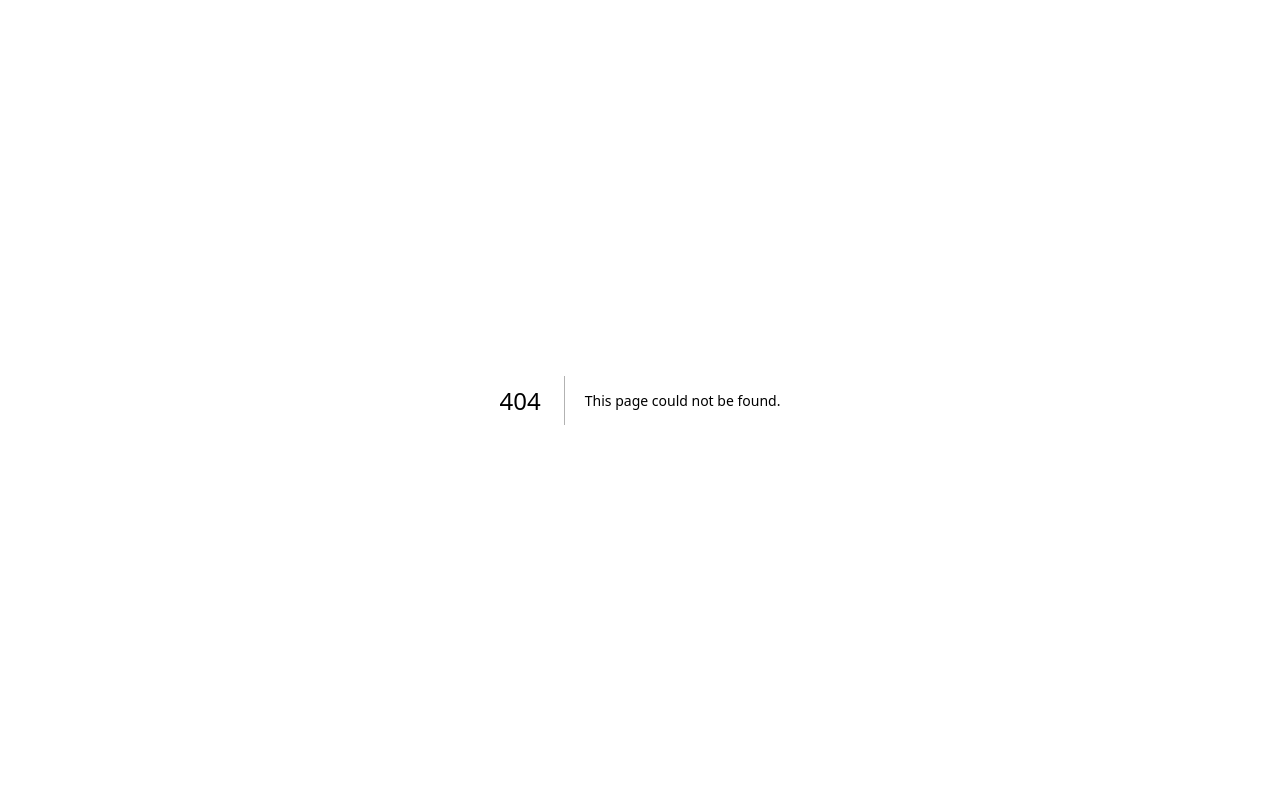
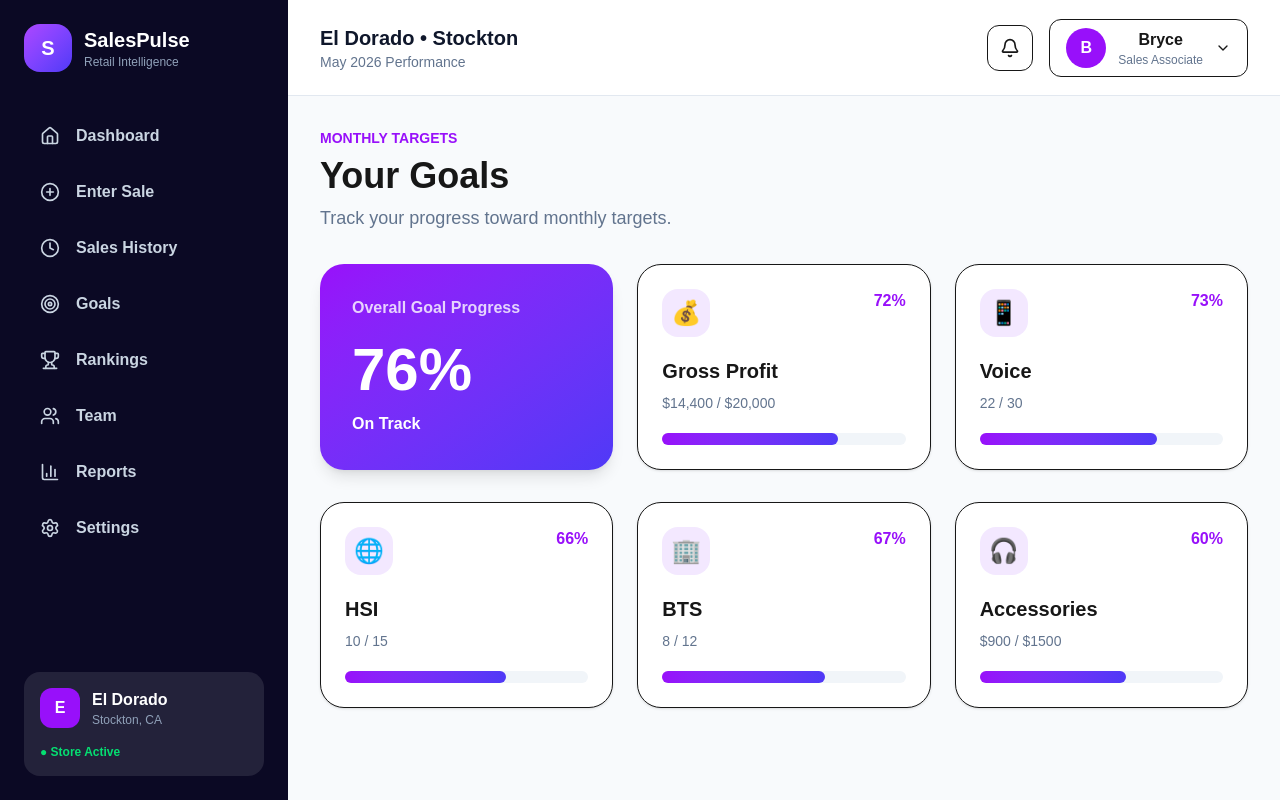
Before and after one commit to itzzerotrace/SalesPulse-V2, a Next.js app: page /goals in a window 1280 px wide. Before the commit this address had no page. Built offline with nearby package versions, Linux system fonts and the light colour scheme.

Commit message:
Build SalesPulse goals tracking system UI

```diff
--- /dev/null
+++ b/app/goals/page.tsx
@@ -0,0 +1,101 @@
+import DashboardShell from "@/components/layout/DashboardShell";
+import GoalsHeader from "@/components/goals/GoalsHeader";
+import GoalScore from "@/components/goals/GoalScore";
+import GoalCard from "@/components/goals/GoalCard";
+
+
+export default function GoalsPage(){
+
+return (
+
+<DashboardShell>
+
+
+<div className="
+space-y-8
+">
+
+
+<GoalsHeader/>
+
+
+
+<div className="
+grid
+gap-6
+lg:grid-cols-3
+">
+
+
+<GoalScore/>
+
+
+<GoalCard
+title="Gross Profit"
+current="$14,400"
+target="$20,000"
+percent={72}
+icon="💰"
+/>
+
+
+<GoalCard
+title="Voice"
+current="22"
+target="30"
+percent={73}
+icon="📱"
+/>
+
+
+</div>
+
+
+
+
+<div className="
+grid
+gap-6
+md:grid-cols-3
+">
+
+
+<GoalCard
+title="HSI"
+current="10"
+target="15"
+percent={66}
+icon="🌐"
+/>
+
+
+<GoalCard
+title="BTS"
+current="8"
+target="12"
+percent={67}
+icon="🏢"
+/>
+
+
+<GoalCard
+title="Accessories"
+current="$900"
+target="$1500"
+percent={60}
+icon="🎧"
+/>
+
+
+</div>
+
+
+
+</div>
+
+
+</DashboardShell>
+
+)
+
+}
--- /dev/null
+++ b/app/manager/goals/page.tsx
@@ -0,0 +1,33 @@
+import DashboardShell from "@/components/layout/DashboardShell";
+import AssignGoalCard from "@/components/goals/AssignGoalCard";
+
+
+export default function ManagerGoals(){
+
+return (
+
+<DashboardShell>
+
+<div className="space-y-8">
+
+
+<h1 className="
+text-4xl
+font-black
+">
+
+Team Goals
+
+</h1>
+
+
+<AssignGoalCard/>
+
+
+</div>
+
+</DashboardShell>
+
+)
+
+}
--- /dev/null
+++ b/components/goals/AssignGoalCard.tsx
@@ -0,0 +1,54 @@
+export default function AssignGoalCard(){
+
+return (
+
+<div className="
+rounded-3xl
+border
+bg-white
+p-8
+shadow-sm
+">
+
+
+<h2 className="
+text-2xl
+font-black
+">
+
+Assign Team Goals
+
+</h2>
+
+
+<p className="
+mt-2
+text-slate-500
+">
+
+Create monthly targets for employees.
+
+</p>
+
+
+
+<button className="
+mt-6
+rounded-xl
+bg-purple-600
+px-6
+py-3
+font-bold
+text-white
+">
+
+Create Goal
+
+</button>
+
+
+</div>
+
+)
+
+}
--- /dev/null
+++ b/components/goals/GoalBadge.tsx
@@ -0,0 +1,28 @@
+interface Props{
+status:string;
+}
+
+
+export default function GoalBadge({
+status
+}:Props){
+
+return (
+
+<span className="
+rounded-full
+bg-green-100
+px-4
+py-2
+text-sm
+font-black
+text-green-700
+">
+
+{status}
+
+</span>
+
+)
+
+}
--- /dev/null
+++ b/components/goals/GoalCard.tsx
@@ -0,0 +1,124 @@
+interface Props{
+title:string;
+current:string;
+target:string;
+percent:number;
+icon:string;
+}
+
+
+export default function GoalCard({
+title,
+current,
+target,
+percent,
+icon
+}:Props){
+
+
+return (
+
+<div className="
+rounded-3xl
+border
+bg-white
+p-6
+shadow-sm
+">
+
+
+<div className="
+flex
+justify-between
+items-start
+">
+
+
+<div className="
+h-12
+w-12
+rounded-2xl
+bg-purple-100
+flex
+items-center
+justify-center
+text-2xl
+">
+
+{icon}
+
+</div>
+
+
+
+<span className="
+font-black
+text-purple-600
+">
+
+{percent}%
+
+</span>
+
+
+</div>
+
+
+
+<h3 className="
+mt-5
+font-black
+text-xl
+">
+
+{title}
+
+</h3>
+
+
+
+<p className="
+mt-2
+text-sm
+text-slate-500
+">
+
+{current} / {target}
+
+</p>
+
+
+
+<div className="
+mt-5
+h-3
+rounded-full
+bg-slate-100
+">
+
+
+<div
+
+className="
+h-3
+rounded-full
+bg-gradient-to-r
+from-purple-600
+to-indigo-600
+"
+
+style={{
+width:`${percent}%`
+}}
+
+/>
+
+
+</div>
+
+
+</div>
+
+)
+
+}
--- /dev/null
+++ b/components/goals/GoalScore.tsx
@@ -0,0 +1,51 @@
+export default function GoalScore(){
+
+return (
+
+<div className="
+rounded-3xl
+bg-gradient-to-br
+from-purple-600
+to-indigo-600
+p-8
+text-white
+shadow-lg
+">
+
+
+<p className="
+font-bold
+opacity-80
+">
+
+Overall Goal Progress
+
+</p>
+
+
+<h2 className="
+mt-5
+text-6xl
+font-black
+">
+
+76%
+
+</h2>
+
+
+<p className="
+mt-3
+font-bold
+">
+
+On Track
+
+</p>
+
+
+</div>
+
+)
+
+}
--- /dev/null
+++ b/components/goals/GoalsHeader.tsx
@@ -0,0 +1,44 @@
+export default function GoalsHeader(){
+
+return (
+
+<div>
+
+<p className="
+text-sm
+font-black
+text-purple-600
+">
+
+MONTHLY TARGETS
+
+</p>
+
+
+<h1 className="
+mt-2
+text-4xl
+font-black
+">
+
+Your Goals
+
+</h1>
+
+
+<p className="
+mt-2
+text-lg
+text-slate-500
+">
+
+Track your progress toward monthly targets.
+
+</p>
+
+
+</div>
+
+)
+
+}
```
